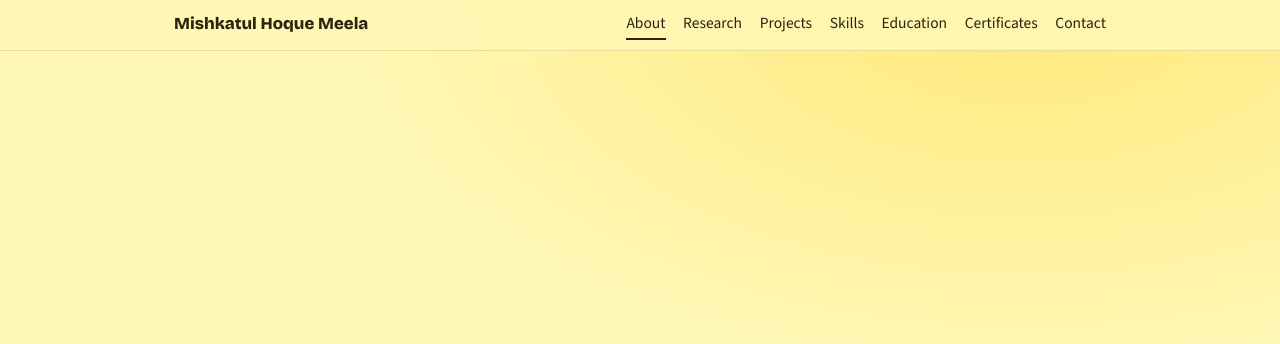
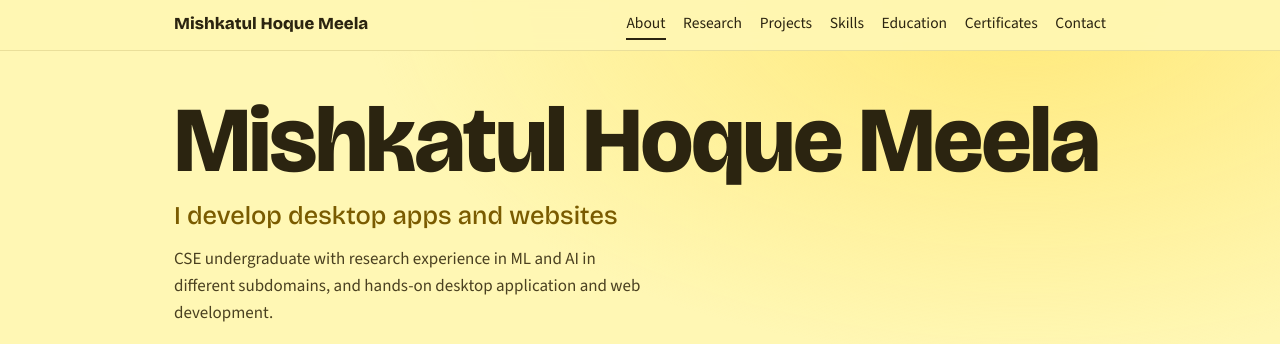
Before and after one commit to mhmeela/mhmeela.github.io, a plain HTML site: page index.html in a window 1280 px wide. Shown: the top 344 px of the page. Drawn offline with nearby package versions, Linux system fonts and the light colour scheme.

Commit message:
Add files via upload

```diff
--- a/index.html
+++ b/index.html
@@ -26,7 +26,7 @@ header nav a{color:var(--ink);text-decoration:none;font-size:.97rem}
 header nav a:hover{color:var(--link);text-decoration:underline}
 #bar{height:3px;width:0;background:var(--ink)}
 /* hero */
-.hero{position:relative;min-height:100svh;background:radial-gradient(1100px 600px at 80% 0%,var(--butter-deep) 0%,transparent 60%),var(--butter);color:var(--ink);display:flex;align-items:flex-end;overflow:hidden}
+.hero{position:relative;min-height:0;background:radial-gradient(1100px 600px at 80% 0%,var(--butter-deep) 0%,transparent 60%),var(--butter);color:var(--ink);display:flex;align-items:center;overflow:hidden}
 .hero .in{position:relative;z-index:1;pointer-events:none;max-width:980px;margin:0 auto;width:100%;padding:6rem 1.5rem 2.5rem}
 .hero a,.hero button{pointer-events:auto}
 .hero h1{font:800 clamp(2.6rem,8vw,5.8rem)/.98 var(--display);margin:0 0 .8rem;letter-spacing:-.02em}
```
